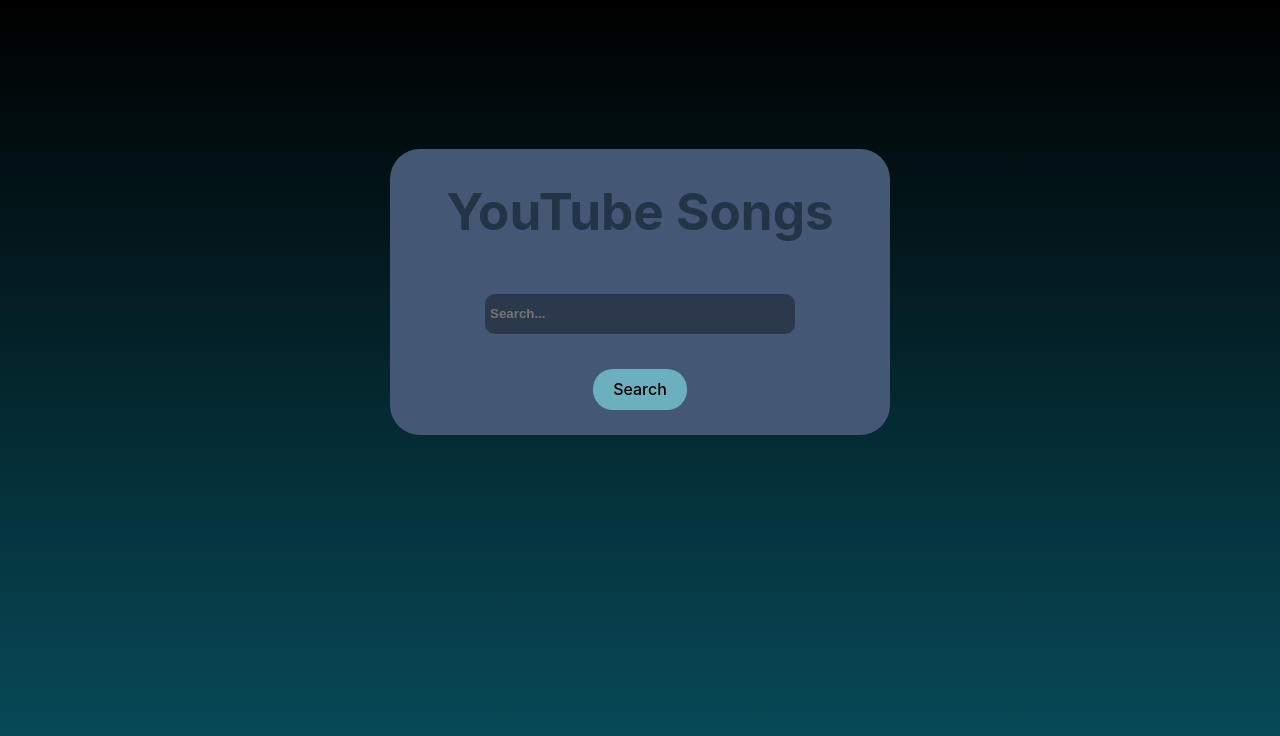
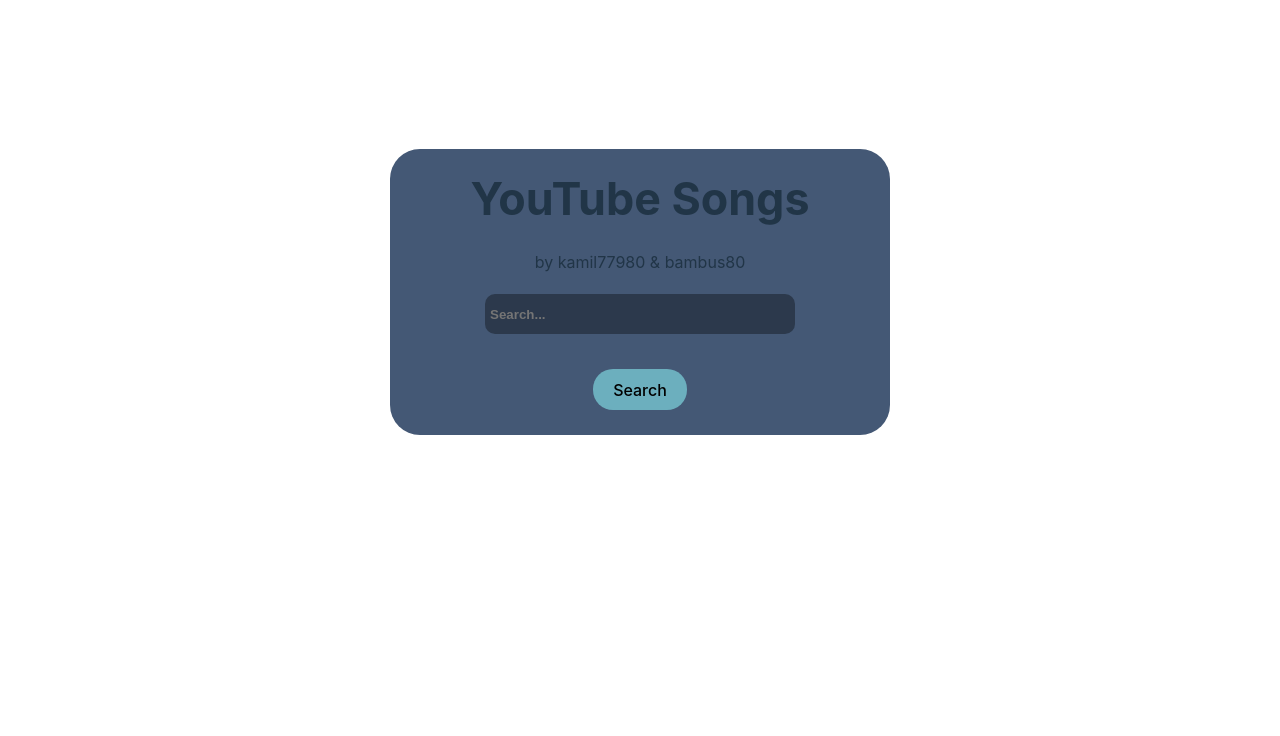
Before and after one commit to kamil77890/Music-project, a React (Vite) app in the folder yt-api/: page / in a window 1280 px wide. Shown: the top 736 px of the page. Built offline with nearby package versions, Linux system fonts and the light colour scheme.

Commit message:
style update (w.i.p.)

```diff
--- a/yt-api/src/components/YT-api/search/index.jsx
+++ b/yt-api/src/components/YT-api/search/index.jsx
@@ -25,7 +25,8 @@
       <header>
         <form onSubmit={handleSubmit}>
           <div className="search-box">
-            <h1>YouTube Songs</h1>
+            <h2>YouTube Songs</h2>
+            <span>by kamil77980 & bambus80</span>
             <input
               type="text"
               placeholder="Search..."
--- a/yt-api/src/components/YT-api/search/search.scss
+++ b/yt-api/src/components/YT-api/search/search.scss
@@ -14,6 +14,10 @@
     border-radius: 30px;
     background-color: var(--bg-color);
     padding-bottom: 25px;
+    h2 {
+        font-size: 2.8em;
+        line-height: 0.6;
+    }
     input {
         padding: 5px;
         color: var(--bg-color); // wtf why is the text so dark?
--- a/yt-api/src/index.css
+++ b/yt-api/src/index.css
@@ -5,11 +5,12 @@
 
   color-scheme: light dark;
   color: rgba(255, 255, 255, 0.87);
-  background: linear-gradient(
+  background-color: #2a2d3b;
+  /* background: linear-gradient(
     180deg,
     rgba(0, 0, 0, 1) 0%,
     rgba(8, 80, 95, 1) 100%
-  );
+  ); */
 
   font-synthesis: none;
   text-rendering: optimizeLegibility;
@@ -32,11 +33,6 @@
   place-items: center;
   min-width: 320px;
   min-height: 100vh;
-}
-
-h1 {
-  font-size: 3.2em;
-  line-height: 1.1;
 }
 
 button {
```
